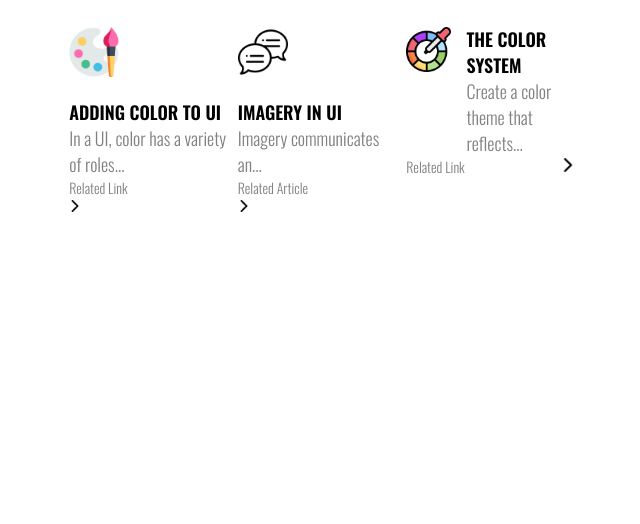
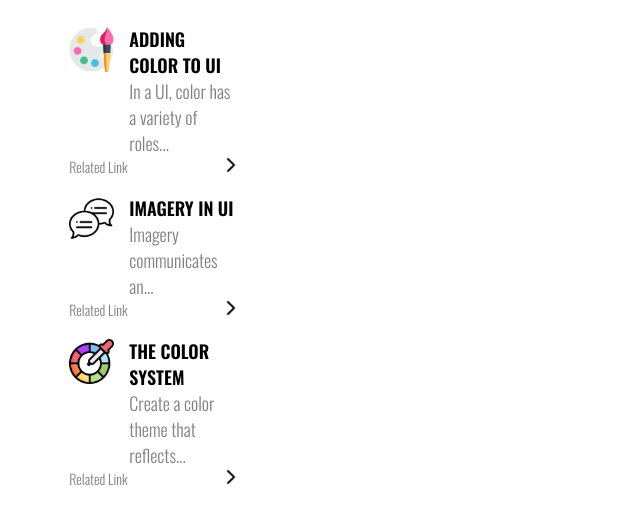
Before and after one commit to amberapolston/Tres-Cards, a plain HTML site: page index.html in a window 1280 px wide. Shown: the whole page, without its empty margins (318-958 px from the left). Drawn offline with nearby package versions, Linux system fonts and the light colour scheme.

Commit message:
Adjust individual boxes

```diff
--- a/index.html
+++ b/index.html
@@ -8,48 +8,61 @@
     <title>Tres Cards</title>
   </head>
   <body>
+
     <div class="container">
+
       <div class="boxone">
+      <div class="flexone">
         <img
           class="icon"
           src="paint.png"
           alt="paint brush"
-          alt="arrow right"
-          height="50px"
-          width="50px"
+          height="45px"
+          width="45px"
         />
+
+        <div class="headerone">
           <h3>ADDING COLOR TO UI</h3>
           <p>In a UI, color has a variety of roles...</p>
-        <a href="https://material.io/design/color/applying-color-to-ui.html">
+        </div>
+      </div>
+          <a href="https://material.io/design/color/applying-color-to-ui.html"/>
+          <div class="footerone">
             <p class="footer">Related Link</p>
             <img
               class="arrow"
               src="arrow-point-to-right.png"
               alt="arrow right"
-            height="12px">
+              height="14px"/>
+          </div>
         </a>
-      </div>
+
 
         <div class="boxtwo">
+      <div class="flextwo">
         <img
           class="icon"
           src="speechbubble.png"
-          alt="speech bubble"
-          height="50px"
-          width="50px"
+          alt="speechbubble"
+          height="45px"
+          width="45px"
         />
+        <div class="headertwo">
           <h3>IMAGERY IN UI</h3>
           <p>Imagery communicates an...</p>
-          <a href="https://medium.com/procreator-design/what-is-imagery-in-ui-design-definition-and-examples-56d5e79e60b0">
-            <p class="footer">Related Article</p>
+        </div>
+      </div>
+          <a href="https://medium.com/procreator-design/what-is-imagery-in-ui-design-definition-and-examples-56d5e79e60b0"/>
+
+          <div class="footertwo">
+            <p class="footer">Related Link</p>
             <img
               class="arrow"
               src="arrow-point-to-right.png"
               alt="arrow right"
-              height="12px"/>
+              height="14px"/>
+          </div>
         </a>
-      </div>
-
 
       <div class="boxthree">
       <div class="flexthree">
--- a/styles.css
+++ b/styles.css
@@ -7,10 +7,6 @@
   width: 40%;
   height: 10%;
   margin: auto;
-}
-
-.linkone {
-  display: grid;
 }
 
 h3 {
@@ -36,7 +32,7 @@ a {
   color: gray;
 }
 
-.flexthree {
+.flexone, .flextwo, .flexthree {
   display: flex;
   flex-direction: row;
 }
@@ -46,7 +42,7 @@ a {
   font: font-family: 'Oswald', sans-serif;
 }
 
-.footerthree {
+.footerone, .footertwo,.footerthree {
   display: flex;
   flex-direction: row;
   justify-content: space-between;
@@ -60,7 +56,6 @@ a {
   margin-top: 11%;
   margin-right: 4%;
 }
-.headerthree {
+.headerone, .headertwo, .headerthree {
   padding-left: 5%;
-
 }
```
Lines whose indentation alone changed are shown as unchanged.
